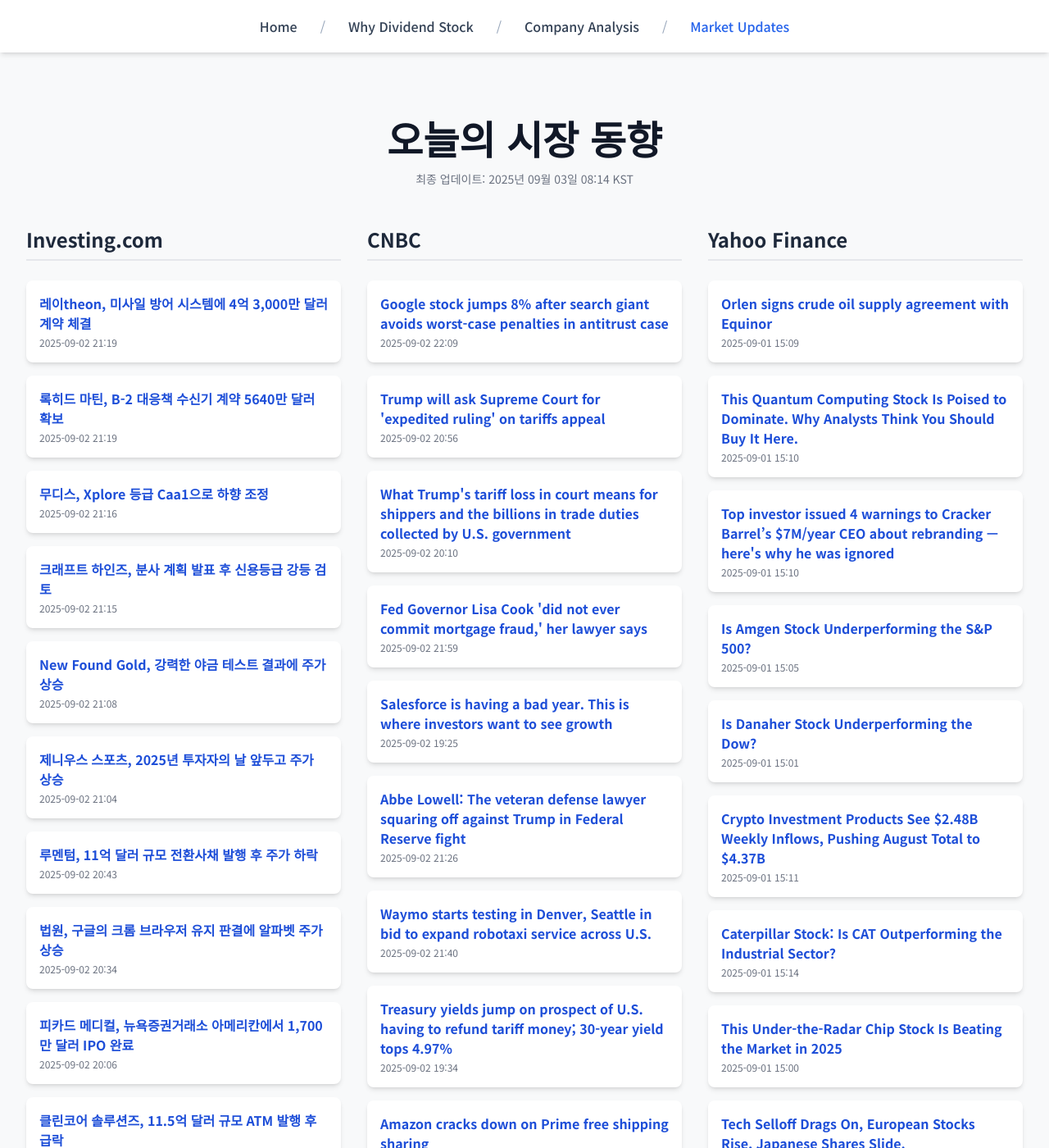
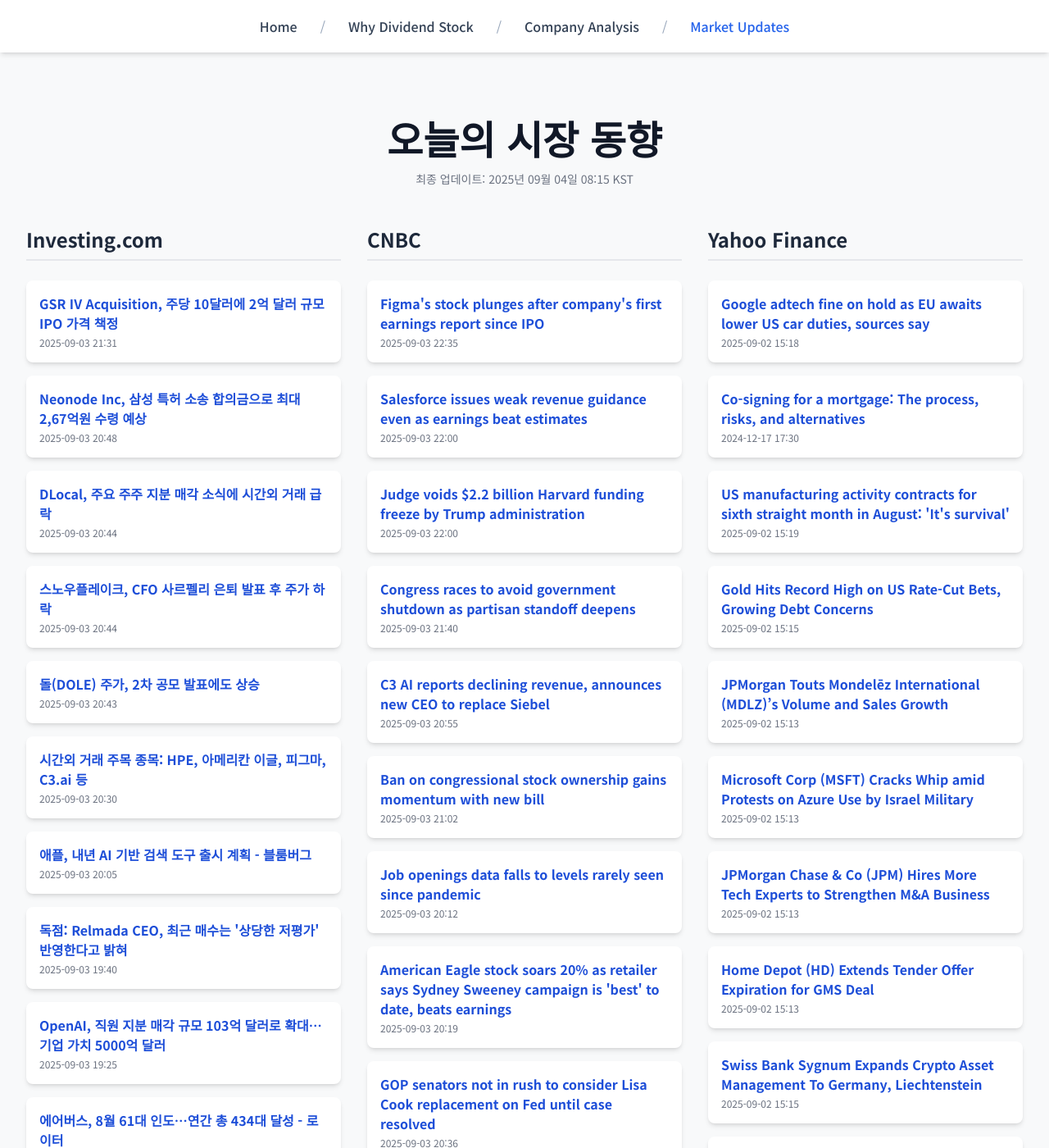
Before and after one commit to Kay-Hwang/my-company-analysis, a Jekyll site: the page built from market-updates.html, in a window 1280 px wide and 1400 px high. Shown: the whole window at 82% size. Built offline with Jekyll 4.4.1, drawn with Linux system fonts in a browser that asks for light colours; nearby versions of some CDN libraries; a script that is not in the unit is left out; some of the changed text lies outside the part shown.

Commit message:
Update daily data

```diff
--- a/_data/latest_data.json
+++ b/_data/latest_data.json
@@ -1,190 +1,190 @@
 {
-  "lastUpdated": "2025년 09월 03일 08:14 KST",
+  "lastUpdated": "2025년 09월 04일 08:15 KST",
   "news": {
     "investing": [
       {
-        "title": "레이theon, 미사일 방어 시스템에 4억 3,000만 달러 계약 체결",
-        "link": "https://kr.investing.com/news/stock-market-news/article-93CH-1616357",
-        "pubDate": "2025-09-02 21:19:29",
-        "summary": "레이theon, 미사일 방어 시스템에 4억 3,000만 달러 계약 체결"
+        "title": "GSR IV Acquisition, 주당 10달러에 2억 달러 규모 IPO 가격 책정",
+        "link": "https://kr.investing.com/news/stock-market-news/article-432SI-1618429",
+        "pubDate": "2025-09-03 21:31:05",
+        "summary": "GSR IV Acquisition, 주당 10달러에 2억 달러 규모 IPO 가격 책정"
       },
       {
-        "title": "록히드 마틴, B-2 대응책 수신기 계약 5640만 달러 확보",
-        "link": "https://kr.investing.com/news/stock-market-news/article-93CH-1616356",
-        "pubDate": "2025-09-02 21:19:07",
-        "summary": "록히드 마틴, B-2 대응책 수신기 계약 5640만 달러 확보"
+        "title": "Neonode Inc, 삼성 특허 소송 합의금으로 최대 2,67억원 수령 예상",
+        "link": "https://kr.investing.com/news/stock-market-news/article-93CH-1618339",
+        "pubDate": "2025-09-03 20:48:07",
+        "summary": "Neonode Inc, 삼성 특허 소송 합의금으로 최대 2,67억원 수령 예상"
       },
       {
-        "title": "무디스, Xplore 등급 Caa1으로 하향 조정",
-        "link": "https://kr.investing.com/news/stock-market-news/article-93CH-1616351",
-        "pubDate": "2025-09-02 21:16:04",
-        "summary": "무디스, Xplore 등급 Caa1으로 하향 조정"
+        "title": "DLocal, 주요 주주 지분 매각 소식에 시간외 거래 급락",
+        "link": "https://kr.investing.com/news/stock-market-news/article-93CH-1618327",
+        "pubDate": "2025-09-03 20:44:43",
+        "summary": "DLocal, 주요 주주 지분 매각 소식에 시간외 거래 급락"
       },
       {
-        "title": "크래프트 하인즈, 분사 계획 발표 후 신용등급 강등 검토",
-        "link": "https://kr.investing.com/news/stock-market-news/article-93CH-1616349",
-        "pubDate": "2025-09-02 21:15:39",
-        "summary": "크래프트 하인즈, 분사 계획 발표 후 신용등급 강등 검토"
+        "title": "스노우플레이크, CFO 사르펠리 은퇴 발표 후 주가 하락",
+        "link": "https://kr.investing.com/news/stock-market-news/article-93CH-1618325",
+        "pubDate": "2025-09-03 20:44:20",
+        "summary": "스노우플레이크, CFO 사르펠리 은퇴 발표 후 주가 하락"
       },
       {
-        "title": "New Found Gold, 강력한 야금 테스트 결과에 주가 상승",
-        "link": "https://kr.investing.com/news/stock-market-news/article-93CH-1616337",
-        "pubDate": "2025-09-02 21:08:14",
-        "summary": "New Found Gold, 강력한 야금 테스트 결과에 주가 상승"
+        "title": "돌(DOLE) 주가, 2차 공모 발표에도 상승",
+        "link": "https://kr.investing.com/news/stock-market-news/article-93CH-1618322",
+        "pubDate": "2025-09-03 20:43:13",
+        "summary": "돌(DOLE) 주가, 2차 공모 발표에도 상승"
       },
       {
-        "title": "제니우스 스포츠, 2025년 투자자의 날 앞두고 주가 상승",
-        "link": "https://kr.investing.com/news/stock-market-news/article-93CH-1616327",
-        "pubDate": "2025-09-02 21:04:13",
-        "summary": "제니우스 스포츠, 2025년 투자자의 날 앞두고 주가 상승"
+        "title": "시간외 거래 주목 종목: HPE, 아메리칸 이글, 피그마, C3.ai 등",
+        "link": "https://kr.investing.com/news/stock-market-news/article-432SI-1618278",
+        "pubDate": "2025-09-03 20:30:23",
+        "summary": "시간외 거래 주목 종목: HPE, 아메리칸 이글, 피그마, C3.ai 등"
       },
       {
-        "title": "루멘텀, 11억 달러 규모 전환사채 발행 후 주가 하락",
-        "link": "https://kr.investing.com/news/stock-market-news/article-93CH-1616307",
-        "pubDate": "2025-09-02 20:43:12",
-        "summary": "루멘텀, 11억 달러 규모 전환사채 발행 후 주가 하락"
+        "title": "애플, 내년 AI 기반 검색 도구 출시 계획 - 블룸버그",
+        "link": "https://kr.investing.com/news/stock-market-news/article-1618186",
+        "pubDate": "2025-09-03 20:05:23",
+        "summary": "애플, 내년 AI 기반 검색 도구 출시 계획 - 블룸버그"
       },
       {
-        "title": "법원, 구글의 크롬 브라우저 유지 판결에 알파벳 주가 상승",
-        "link": "https://kr.investing.com/news/stock-market-news/article-1616292",
-        "pubDate": "2025-09-02 20:34:21",
-        "summary": "법원, 구글의 크롬 브라우저 유지 판결에 알파벳 주가 상승"
+        "title": "독점: Relmada CEO, 최근 매수는 '상당한 저평가' 반영한다고 밝혀",
+        "link": "https://kr.investing.com/news/stock-market-news/article-1618151",
+        "pubDate": "2025-09-03 19:40:41",
+        "summary": "독점: Relmada CEO, 최근 매수는 '상당한 저평가' 반영한다고 밝혀"
       },
       {
-        "title": "피카드 메디컬, 뉴욕증권거래소 아메리칸에서 1,700만 달러 IPO 완료",
-        "link": "https://kr.investing.com/news/stock-market-news/article-432SI-1616208",
-        "pubDate": "2025-09-02 20:06:45",
-        "summary": "피카드 메디컬, 뉴욕증권거래소 아메리칸에서 1,700만 달러 IPO 완료"
+        "title": "OpenAI, 직원 지분 매각 규모 103억 달러로 확대… 기업 가치 5000억 달러",
+        "link": "https://kr.investing.com/news/stock-market-news/article-93CH-1618138",
+        "pubDate": "2025-09-03 19:25:12",
+        "summary": "OpenAI, 직원 지분 매각 규모 103억 달러로 확대… 기업 가치 5000억 달러"
       },
       {
-        "title": "클린코어 솔루션즈, 11.5억 달러 규모 ATM 발행 후 급락",
-        "link": "https://kr.investing.com/news/stock-market-news/article-93CH-1616180",
-        "pubDate": "2025-09-02 20:00:57",
-        "summary": "클린코어 솔루션즈, 11.5억 달러 규모 ATM 발행 후 급락"
+        "title": "에어버스, 8월 61대 인도…연간 총 434대 달성 - 로이터",
+        "link": "https://kr.investing.com/news/stock-market-news/article-93CH-1618122",
+        "pubDate": "2025-09-03 19:07:06",
+        "summary": "에어버스, 8월 61대 인도…연간 총 434대 달성 - 로이터"
       }
     ],
     "cnbc": [
       {
-        "title": "Google stock jumps 8% after search giant avoids worst-case penalties in antitrust case",
-        "link": "https://www.cnbc.com/2025/09/02/google-antitrust-search-ruling.html",
-        "pubDate": "Tue, 02 Sep 2025 22:09:32 GMT",
-        "summary": "The ruling comes nearly a year after a U.S. judge ruled that Google holds an illegal monopoly in its core market of internet search."
+        "title": "Figma's stock plunges after company's first earnings report since IPO",
+        "link": "https://www.cnbc.com/2025/09/03/figma-fig-q2-earnings-report-2025.html",
+        "pubDate": "Wed, 03 Sep 2025 22:35:13 GMT",
+        "summary": "Figma reported better-than-expected revenue for the second quarter in its first earnings report as a public company."
       },
       {
-        "title": "Trump will ask Supreme Court for 'expedited ruling' on tariffs appeal",
-        "link": "https://www.cnbc.com/2025/09/02/trump-trade-supreme-court-tariffs-appeal.html",
-        "pubDate": "Tue, 02 Sep 2025 20:56:19 GMT",
-        "summary": "A federal appeals court last week ruled most of President Donald Trump’s global tariffs are illegal, undercutting his expansive trade policy."
+        "title": "Salesforce issues weak revenue guidance even as earnings beat estimates",
+        "link": "https://www.cnbc.com/2025/09/03/salesforce-crm-q2-earnings-report-2026.html",
+        "pubDate": "Wed, 03 Sep 2025 22:00:39 GMT",
+        "summary": "Salesforce reported better-than-expected earnings and revenue for the latest quarter but issued disappointing guidance."
       },
       {
-        "title": "What Trump's tariff loss in court means for shippers and the billions in trade duties collected by U.S. government",
-        "link": "https://www.cnbc.com/2025/09/02/what-trump-court-loss-means-for-billions-in-tariffs-paid-to-government.html",
-        "pubDate": "Tue, 02 Sep 2025 20:10:18 GMT",
-        "summary": "President Trump's court loss adds another layer of uncertainty to global shipping, from questions about refunds to status of trade deals and the tariff plan B."
+        "title": "Judge voids $2.2 billion Harvard funding freeze by Trump administration",
+        "link": "https://www.cnbc.com/2025/09/03/trump-harvard-funding-freeze-court.html",
+        "pubDate": "Wed, 03 Sep 2025 22:00:43 GMT",
+        "summary": "The Trump administration in April froze grants to Harvard University over concerns about antisemitism on the Ivy League campus and other concerns."
       },
       {
-        "title": "Fed Governor Lisa Cook 'did not ever commit mortgage fraud,' her lawyer says",
-        "link": "https://www.cnbc.com/2025/09/02/trump-lisa-cook-fed-powell-fraud.html",
-        "pubDate": "Tue, 02 Sep 2025 21:59:42 GMT",
-        "summary": "Federal Reserve Governor Lisa Cook is suing President Donald Trump to block him from firing her, saying that his mortgage fraud allegations are not true."
+        "title": "Congress races to avoid government shutdown as partisan standoff deepens",
+        "link": "https://www.cnbc.com/2025/09/03/congress-trump-partisan-standoff-government-funding-.html",
+        "pubDate": "Wed, 03 Sep 2025 21:40:32 GMT",
+        "summary": "Lawmakers returned to Capitol Hill this week with the threat of a government shutdown intensifying. Partisan fault lines are already solidified."
       },
       {
-        "title": "Salesforce is having a bad year. This is where investors want to see growth",
-        "link": "https://www.cnbc.com/2025/09/02/salesforce-investors-hope-for-faster-growth-ai-progress-in-earnings-.html",
-        "pubDate": "Tue, 02 Sep 2025 19:25:24 GMT",
-        "summary": "Investors want to see Salesforce's Agentforce artificial intelligence tool for customer service pick up traction."
+        "title": "C3 AI reports declining revenue, announces new CEO to replace Siebel",
+        "link": "https://www.cnbc.com/2025/09/03/c3-ai-earnings-ceo-siebel.html",
+        "pubDate": "Wed, 03 Sep 2025 20:55:05 GMT",
+        "summary": "Stephen Ehikian is taking over as CEO, succeeding Thomas Siebel, who revealed that he was diagnosed with an autoimmune disease."
       },
       {
-        "title": "Abbe Lowell: The veteran defense lawyer squaring off against Trump in Federal Reserve fight",
-        "link": "https://www.cnbc.com/2025/09/02/abbe-lowell-trump-lawyer-lisa-cook-.html",
-        "pubDate": "Tue, 02 Sep 2025 21:26:30 GMT",
-        "summary": "Abbe Lowell, who has defended Hunter Biden, New York Attorney General Letitia James, Jared Kushner and others is again taking on President Donald Trump."
+        "title": "Ban on congressional stock ownership gains momentum with new bill",
+        "link": "https://www.cnbc.com/2025/09/03/ban-on-congressional-stock-ownership-gains-momentum-with-new-bill.html",
+        "pubDate": "Wed, 03 Sep 2025 21:02:22 GMT",
+        "summary": "A ban on congressional stock trades is gaining momentum after a bipartisan group of lawmakers have unified around a single proposal."
       },
       {
-        "title": "Waymo starts testing in Denver, Seattle in bid to expand robotaxi service across U.S.",
-        "link": "https://www.cnbc.com/2025/09/02/waymo-starts-testing-in-denver-seattle-expands-us-robotaxi-service.html",
-        "pubDate": "Tue, 02 Sep 2025 21:40:43 GMT",
-        "summary": "Waymo is moving into new markets as it seeks to expand its lead in the nascent U.S. robotaxi industry."
+        "title": "Job openings data falls to levels rarely seen since pandemic",
+        "link": "https://www.cnbc.com/2025/09/03/job-opening-data-falls-to-levels-rarely-seen-since-pandemic.html",
+        "pubDate": "Wed, 03 Sep 2025 20:12:09 GMT",
+        "summary": "The Job Openings and Labor Turnover report showed less than 7.2 million listings in July."
       },
       {
-        "title": "Treasury yields jump on prospect of U.S. having to refund tariff money; 30-year yield tops 4.97%",
-        "link": "https://www.cnbc.com/2025/09/02/us-treasury-yields-investors-look-to-key-jobs-report.html",
-        "pubDate": "Tue, 02 Sep 2025 19:34:36 GMT",
-        "summary": "U.S. Treasury yields were higher on Tuesday as investors looked ahead to a key jobs report on Friday and monitored the latest tariff developments."
+        "title": "American Eagle stock soars 20% as retailer says Sydney Sweeney campaign is 'best' to date, beats earnings",
+        "link": "https://www.cnbc.com/2025/09/03/american-eagle-outfitters-aeo-earnings-q2-2025.html",
+        "pubDate": "Wed, 03 Sep 2025 20:19:18 GMT",
+        "summary": "American Eagle said its Sydney Sweeney campaign is its best ever, leading to positive gains in new customers, sales and foot traffic."
       },
       {
-        "title": "Amazon cracks down on Prime free shipping sharing",
-        "link": "https://www.cnbc.com/2025/09/02/amazon-eliminates-prime-share-shipping.html",
-        "pubDate": "Tue, 02 Sep 2025 20:45:23 GMT",
-        "summary": "The company is ending the program in favor of Amazon Family, which lets users share Prime benefits with another adult, but they must share the same address."
+        "title": "GOP senators not in rush to consider Lisa Cook replacement on Fed until case resolved",
+        "link": "https://www.cnbc.com/2025/09/03/lisa-cook-fed-senate-republicans.html",
+        "pubDate": "Wed, 03 Sep 2025 20:36:15 GMT",
+        "summary": "President Donald Trump is seeking to fire Fed Board Governor Lisa Cook, citing allegations of mortgage fraud by her. Cook denies any wrongdoing."
       },
       {
-        "title": "A historic change in how Americans buy groceries is underway as SNAP benefit cuts begin",
-        "link": "https://www.cnbc.com/2025/09/01/snap-benefit-cuts-americans-food-grocery-shopping.html",
-        "pubDate": "Tue, 02 Sep 2025 02:30:56 GMT",
-        "summary": "Cuts to SNAP benefits in President Trump's tax law begin on Monday, a historic change in government support for low-income American food shopping."
+        "title": "Gold is at an all-time high—here's what a Costco bar bought a year ago is worth now",
+        "link": "https://www.cnbc.com/2025/09/03/gold-hits-record-high-what-costco-bar-bought-last-year-is-worth.html",
+        "pubDate": "Wed, 03 Sep 2025 20:09:20 GMT",
+        "summary": "A Costco bar bought a year ago is worth more today, but fees and taxes will eat into the gains."
       }
     ],
     "yahoo": [
       {
-        "title": "Orlen signs crude oil supply agreement with Equinor",
-        "link": "https://finance.yahoo.com/news/orlen-signs-crude-oil-supply-150917193.html",
-        "pubDate": "2025-09-01T15:09:17Z",
-        "summary": "Orlen signs crude oil supply agreement with Equinor"
+        "title": "Google adtech fine on hold as EU awaits lower US car duties, sources say",
+        "link": "https://finance.yahoo.com/news/google-adtech-fine-hold-eu-151818711.html",
+        "pubDate": "2025-09-02T15:18:18Z",
+        "summary": "Google adtech fine on hold as EU awaits lower US car duties, sources say"
       },
       {
-        "title": "This Quantum Computing Stock Is Poised to Dominate. Why Analysts Think You Should Buy It Here.",
-        "link": "https://finance.yahoo.com/news/quantum-computing-stock-poised-dominate-151003505.html",
-        "pubDate": "2025-09-01T15:10:03Z",
-        "summary": "This Quantum Computing Stock Is Poised to Dominate. Why Analysts Think You Should Buy It Here."
+        "title": "Co-signing for a mortgage: The process, risks, and alternatives",
+        "link": "https://finance.yahoo.com/personal-finance/mortgages/article/co-signing-for-a-mortgage-173023803.html",
+        "pubDate": "2024-12-17T17:30:23Z",
+        "summary": "Co-signing for a mortgage: The process, risks, and alternatives"
       },
       {
-        "title": "Top investor issued 4 warnings to Cracker Barrel’s $7M/year CEO about rebranding — here's why he was ignored",
-        "link": "https://finance.yahoo.com/news/top-investor-issued-4-warnings-151000737.html",
-        "pubDate": "2025-09-01T15:10:00Z",
-        "summary": "Top investor issued 4 warnings to Cracker Barrel’s $7M/year CEO about rebranding — here's why he was ignored"
+        "title": "US manufacturing activity contracts for sixth straight month in August: 'It's survival'",
+        "link": "https://finance.yahoo.com/news/us-manufacturing-activity-contracts-for-sixth-straight-month-in-august-its-survival-151934968.html",
+        "pubDate": "2025-09-02T15:19:34Z",
+        "summary": "US manufacturing activity contracts for sixth straight month in August: 'It's survival'"
       },
       {
-        "title": "Is Amgen Stock Underperforming the S&P 500?",
-        "link": "https://finance.yahoo.com/news/amgen-stock-underperforming-p-500-150529659.html",
-        "pubDate": "2025-09-01T15:05:29Z",
-        "summary": "Is Amgen Stock Underperforming the S&P 500?"
+        "title": "Gold Hits Record High on US Rate-Cut Bets, Growing Debt Concerns",
+        "link": "https://finance.yahoo.com/news/gold-punches-3-500-hit-015755741.html",
+        "pubDate": "2025-09-02T15:15:50Z",
+        "summary": "Gold Hits Record High on US Rate-Cut Bets, Growing Debt Concerns"
       },
       {
-        "title": "Is Danaher Stock Underperforming the Dow?",
-        "link": "https://finance.yahoo.com/news/danaher-stock-underperforming-dow-150154786.html",
-        "pubDate": "2025-09-01T15:01:54Z",
-        "summary": "Is Danaher Stock Underperforming the Dow?"
+        "title": "JPMorgan Touts Mondelēz International (MDLZ)’s Volume and Sales Growth",
+        "link": "https://finance.yahoo.com/news/jpmorgan-touts-mondel-z-international-151332536.html",
+        "pubDate": "2025-09-02T15:13:32Z",
+        "summary": "JPMorgan Touts Mondelēz International (MDLZ)’s Volume and Sales Growth"
       },
       {
-        "title": "Crypto Investment Products See $2.48B Weekly Inflows, Pushing August Total to $4.37B",
-        "link": "https://finance.yahoo.com/news/crypto-investment-products-see-2-151107346.html",
-        "pubDate": "2025-09-01T15:11:07Z",
-        "summary": "Crypto Investment Products See $2.48B Weekly Inflows, Pushing August Total to $4.37B"
+        "title": "Microsoft Corp (MSFT) Cracks Whip amid Protests on Azure Use by Israel Military",
+        "link": "https://finance.yahoo.com/news/microsoft-corp-msft-cracks-whip-151326929.html",
+        "pubDate": "2025-09-02T15:13:26Z",
+        "summary": "Microsoft Corp (MSFT) Cracks Whip amid Protests on Azure Use by Israel Military"
       },
       {
-        "title": "Caterpillar Stock: Is CAT Outperforming the Industrial Sector?",
-        "link": "https://finance.yahoo.com/news/caterpillar-stock-cat-outperforming-industrial-151432844.html",
-        "pubDate": "2025-09-01T15:14:32Z",
-        "summary": "Caterpillar Stock: Is CAT Outperforming the Industrial Sector?"
+        "title": "JPMorgan Chase & Co (JPM) Hires More Tech Experts to Strengthen M&A Business",
+        "link": "https://finance.yahoo.com/news/jpmorgan-chase-co-jpm-hires-151325401.html",
+        "pubDate": "2025-09-02T15:13:25Z",
+        "summary": "JPMorgan Chase & Co (JPM) Hires More Tech Experts to Strengthen M&A Business"
       },
       {
-        "title": "This Under-the-Radar Chip Stock Is Beating the Market in 2025",
-        "link": "https://finance.yahoo.com/news/under-radar-chip-stock-beating-150002579.html",
-        "pubDate": "2025-09-01T15:00:02Z",
-        "summary": "This Under-the-Radar Chip Stock Is Beating the Market in 2025"
+        "title": "Home Depot (HD) Extends Tender Offer Expiration for GMS Deal",
+        "link": "https://finance.yahoo.com/news/home-depot-hd-extends-tender-151331842.html",
+        "pubDate": "2025-09-02T15:13:31Z",
+        "summary": "Home Depot (HD) Extends Tender Offer Expiration for GMS Deal"
       },
       {
-        "title": "Tech Selloff Drags On, European Stocks Rise, Japanese Shares Slide.",
-        "link": "https://www.barrons.com/articles/stock-market-today-1794884a?siteid=yhoof2&yptr=yahoo",
-        "pubDate": "2025-09-01T15:18:00Z",
-        "summary": "Tech Selloff Drags On, European Stocks Rise, Japanese Shares Slide."
+        "title": "Swiss Bank Sygnum Expands Crypto Asset Management To Germany, Liechtenstein",
+        "link": "https://finance.yahoo.com/news/swiss-bank-sygnum-expands-crypto-151554814.html",
+        "pubDate": "2025-09-02T15:15:54Z",
+        "summary": "Swiss Bank Sygnum Expands Crypto Asset Management To Germany, Liechtenstein"
       },
       {
-        "title": "Gold Jumps to a Record. What’s Powering the Precious Metal Higher.",
-        "link": "https://www.barrons.com/articles/gold-price-record-fed-354dcb34?siteid=yhoof2&yptr=yahoo",
-        "pubDate": "2025-09-01T15:28:00Z",
-        "summary": "Gold Jumps to a Record. What’s Powering the Precious Metal Higher."
+        "title": "TD Cowen Affirms Buy Rating on Medtronic, Inc. (MDT) on RDN Therapy Prospects",
+        "link": "https://finance.yahoo.com/news/td-cowen-affirms-buy-rating-151328052.html",
+        "pubDate": "2025-09-02T15:13:28Z",
+        "summary": "TD Cowen Affirms Buy Rating on Medtronic, Inc. (MDT) on RDN Therapy Prospects"
       }
     ]
   }
```
